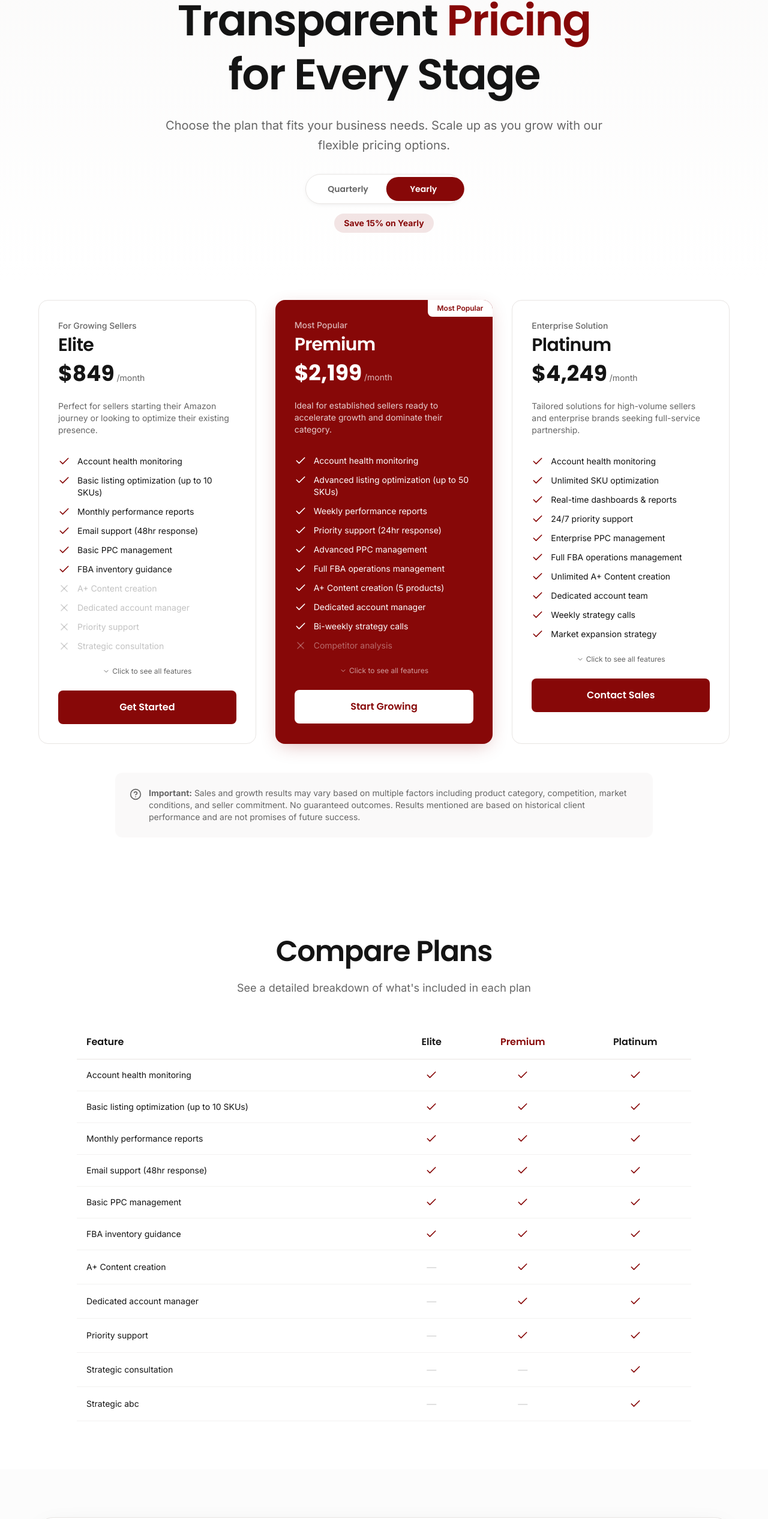
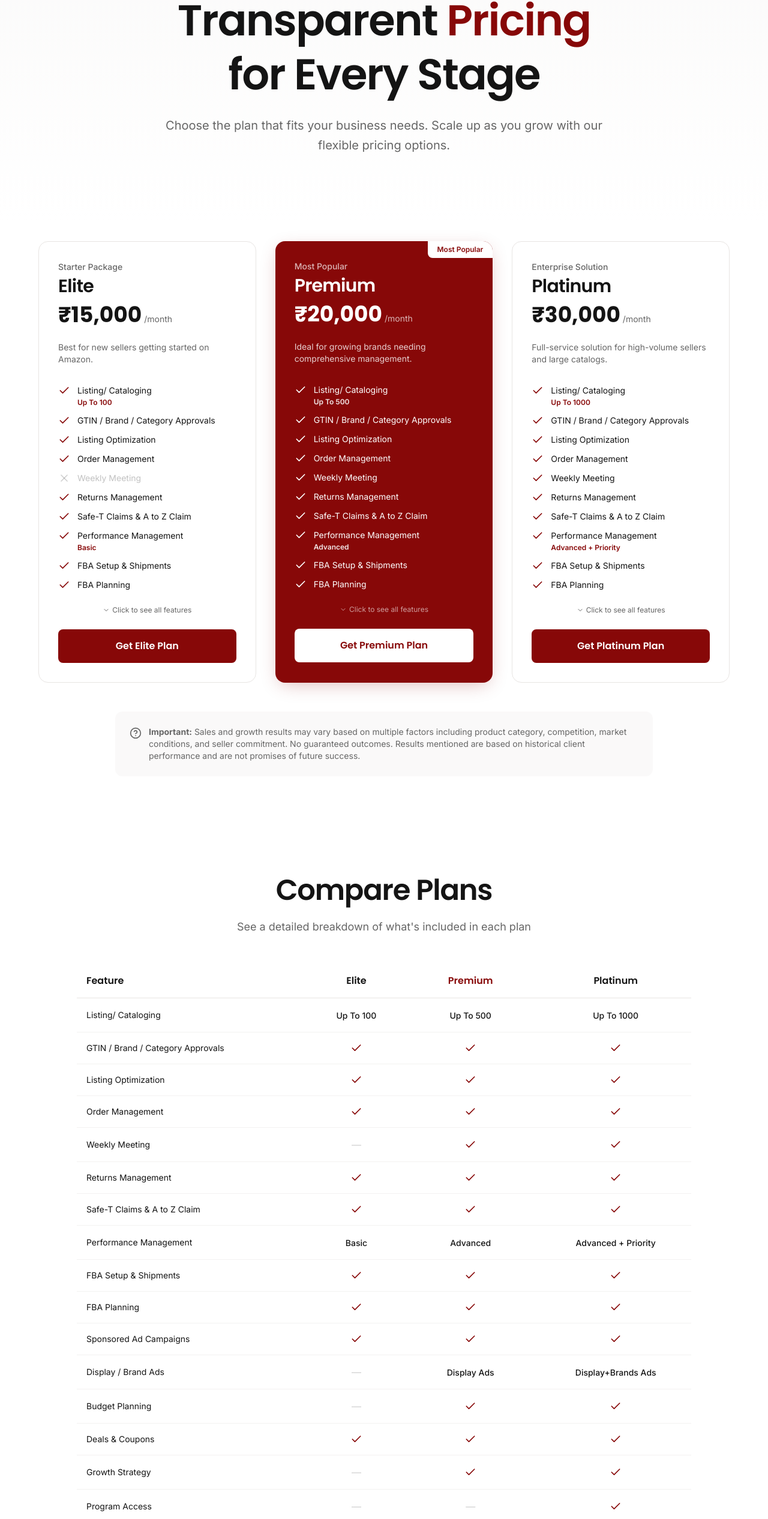
Before and after one commit to AtulBangre/fakhri-next, a Next.js app: page /pricing in a window 1280 px wide. Shown: the part 219-2751 px from the top of the page at 60% size. Built offline with nearby package versions, Linux system fonts and the light colour scheme.

Commit message:
Pricing Table content had been updated and yearly toggle button has been removed

```diff
--- a/components/pricing/PricingContent.jsx
+++ b/components/pricing/PricingContent.jsx
@@ -21,7 +21,8 @@ import { useState } from 'react';
 import { within2HoursData } from '@/data/contact';
 
 export default function PricingContent() {
-    const [billingCycle, setBillingCycle] = useState('yearly');
+    // Billing cycle state removed as pricing is flat monthly
+
 
     return (
         <>
@@ -39,50 +40,8 @@ export default function PricingContent() {
                                 with our flexible pricing options.
                             </p>
 
-                            {/* Billing Toggle - Pill Style */}
-                            <div className="flex flex-col items-center mt-8 gap-4">
-                                <div className="relative flex w-max p-1 bg-background border border-border rounded-full shadow-sm">
-                                    {/* Sliding Active Background */}
-                                    <motion.div
-                                        className="absolute top-1 bottom-1 bg-primary rounded-full z-0"
-                                        initial={false}
-                                        animate={{
-                                            x: billingCycle === 'quarterly' ? 0 : '100%',
-                                            width: '50%'
-                                        }}
-                                        transition={{ type: "spring", stiffness: 400, damping: 30 }}
-                                    />
+                            {/* Billing Toggle Removed */}
 
-                                    {/* Quarterly Option */}
-                                    <button
-                                        onClick={() => setBillingCycle('quarterly')}
-                                        className={`relative z-10 px-8 py-2.5 min-w-[120px] text-sm font-poppins font-semibold rounded-full transition-colors duration-200 ${billingCycle === 'quarterly' ? 'text-primary-foreground' : 'text-muted-foreground hover:text-foreground'}`}
-                                    >
-                                        Quarterly
-                                    </button>
-
-                                    {/* Yearly Option */}
-                                    <button
-                                        onClick={() => setBillingCycle('yearly')}
-                                        className={`relative z-10 px-8 py-2.5 min-w-[120px] text-sm font-poppins font-semibold rounded-full transition-colors duration-200 ${billingCycle === 'yearly' ? 'text-primary-foreground' : 'text-muted-foreground hover:text-foreground'}`}
-                                    >
-                                        Yearly
-                                    </button>
-                                </div>
-
-                                {/* Dynamic Offer Text */}
-                                <AnimatePresence mode="wait">
-                                    <motion.span
-                                        key={billingCycle}
-                                        initial={{ opacity: 0, y: -10 }}
-                                        animate={{ opacity: 1, y: 0 }}
-                                        exit={{ opacity: 0, y: 10 }}
-                                        className="text-sm font-bold text-primary bg-primary/10 px-4 py-1.5 rounded-full"
-                                    >
-                                        {billingCycle === 'quarterly' ? 'Save 5% on Quarterly' : 'Save 15% on Yearly'}
-                                    </motion.span>
-                                </AnimatePresence>
-                            </div>
                         </div>
                     </ScrollReveal>
                 </div>
@@ -97,7 +56,8 @@ export default function PricingContent() {
                                 key={plan.id}
                                 plan={{
                                     ...plan,
-                                    price: plan.prices[billingCycle]
+                                    ...plan,
+                                    price: plan.prices.monthly
                                 }}
                                 index={index}
                             />
@@ -160,7 +120,9 @@ export default function PricingContent() {
                                             <td className="py-4 px-4 text-sm">{feature.text}</td>
                                             {pricingPlans.map((plan) => (
                                                 <td key={plan.id} className="text-center py-4 px-4">
-                                                    {plan.features[idx].included ? (
+                                                    {typeof plan.features[idx].value === 'string' ? (
+                                                        <span className="text-sm font-medium text-foreground">{plan.features[idx].value}</span>
+                                                    ) : plan.features[idx].included ? (
                                                         <Check className="w-5 h-5 text-primary mx-auto" />
                                                     ) : (
                                                         <span className="text-muted-foreground/30">—</span>
--- a/components/ui/PricingCard.jsx
+++ b/components/ui/PricingCard.jsx
@@ -81,6 +81,11 @@ export const PricingCard = ({ plan, index }) => {
                                         : 'text-muted-foreground/40'
                                     }`}>
                                     {feature.text}
+                                    {feature.value && typeof feature.value === 'string' && (
+                                        <span className={`block text-xs font-semibold mt-0.5 ${plan.highlighted ? 'text-primary-foreground/90' : 'text-primary'}`}>
+                                            {feature.value}
+                                        </span>
+                                    )}
                                 </span>
                             </li>
                         ))}
--- a/data/pricing.js
+++ b/data/pricing.js
@@ -3,80 +3,122 @@ export const pricingPlans = [
     {
         id: "elite",
         name: "Elite",
-        subtitle: "For Growing Sellers",
+        subtitle: "Starter Package",
         prices: {
-            quarterly: "$999",
-            yearly: "$849"
+            monthly: "₹15,000",
         },
         period: "/month",
-        description: "Perfect for sellers starting their Amazon journey or looking to optimize their existing presence.",
+        description: "Best for new sellers getting started on Amazon.",
         highlighted: false,
         features: [
-            { text: "Account health monitoring", included: true },
-            { text: "Basic listing optimization (up to 10 SKUs)", included: true },
-            { text: "Monthly performance reports", included: true },
-            { text: "Email support (48hr response)", included: true },
-            { text: "Basic PPC management", included: true },
-            { text: "FBA inventory guidance", included: true },
-            { text: "A+ Content creation", included: false },
-            { text: "Dedicated account manager", included: false },
-            { text: "Priority support", included: false },
-            { text: "Strategic consultation", included: false },
-            { text: "Strategic abc", included: false }
+            { text: "Listing/ Cataloging", value: "Up To 100", included: true },
+            { text: "GTIN / Brand / Category Approvals", value: true, included: true },
+            { text: "Listing Optimization", value: true, included: true },
+            { text: "Order Management", value: true, included: true },
+            { text: "Weekly Meeting", value: false, included: false },
+            { text: "Returns Management", value: true, included: true },
+            { text: "Safe-T Claims & A to Z Claim", value: true, included: true },
+            { text: "Performance Management", value: "Basic", included: true },
+            { text: "FBA Setup & Shipments", value: true, included: true },
+            { text: "FBA Planning", value: true, included: true },
+            { text: "Sponsored Ad Campaigns", value: true, included: true },
+            { text: "Display / Brand Ads", value: false, included: false },
+            { text: "Budget Planning", value: false, included: false },
+            { text: "Deals & Coupons", value: true, included: true },
+            { text: "Growth Strategy", value: false, included: false },
+            { text: "Program Access", value: false, included: false },
+            { text: "Pricing Determination", value: true, included: true },
+            { text: "Product Recommendations", value: false, included: false },
+            { text: "A+ / EBC + Infographics", value: false, included: false },
+            { text: "SEO & Keywords", value: "Basic", included: true },
+            { text: "Competitor Analysis", value: false, included: false },
+            { text: "Custom Reports", value: false, included: false },
+            { text: "M.T.R. Tax Reports & Invoices", value: true, included: true },
+            { text: "Payment Reconciliation Report", value: false, included: false },
+            { text: "Daily Monitoring", value: true, included: true },
+            { text: "Priority Support", value: false, included: false },
         ],
-        cta: "Get Started",
+        cta: "Get Elite Plan",
     },
     {
         id: "premium",
         name: "Premium",
         subtitle: "Most Popular",
         prices: {
-            quarterly: "$2,499",
-            yearly: "$2,199"
+            monthly: "₹20,000",
         },
         period: "/month",
-        description: "Ideal for established sellers ready to accelerate growth and dominate their category.",
+        description: "Ideal for growing brands needing comprehensive management.",
         highlighted: true,
         features: [
-            { text: "Account health monitoring", included: true },
-            { text: "Advanced listing optimization (up to 50 SKUs)", included: true },
-            { text: "Weekly performance reports", included: true },
-            { text: "Priority support (24hr response)", included: true },
-            { text: "Advanced PPC management", included: true },
-            { text: "Full FBA operations management", included: true },
-            { text: "A+ Content creation (5 products)", included: true },
-            { text: "Dedicated account manager", included: true },
-            { text: "Bi-weekly strategy calls", included: true },
-            { text: "Competitor analysis", included: false },
-            { text: "Strategic abc", included: false }
+            { text: "Listing/ Cataloging", value: "Up To 500", included: true },
+            { text: "GTIN / Brand / Category Approvals", value: true, included: true },
+            { text: "Listing Optimization", value: true, included: true },
+            { text: "Order Management", value: true, included: true },
+            { text: "Weekly Meeting", value: true, included: true },
+            { text: "Returns Management", value: true, included: true },
+            { text: "Safe-T Claims & A to Z Claim", value: true, included: true },
+            { text: "Performance Management", value: "Advanced", included: true },
+            { text: "FBA Setup & Shipments", value: true, included: true },
+            { text: "FBA Planning", value: true, included: true },
+            { text: "Sponsored Ad Campaigns", value: true, included: true },
+            { text: "Display / Brand Ads", value: "Display Ads", included: true },
+            { text: "Budget Planning", value: true, included: true },
+            { text: "Deals & Coupons", value: true, included: true },
+            { text: "Growth Strategy", value: true, included: true },
+            { text: "Program Access", value: false, included: false },
+            { text: "Pricing Determination", value: true, included: true },
+            { text: "Product Recommendations", value: true, included: true },
+            { text: "A+ / EBC + Infographics", value: "5 EBC + 5 InfoGFX", included: true },
+            { text: "SEO & Keywords", value: "Monthly 1 Time", included: true },
+            { text: "Competitor Analysis", value: false, included: false },
+            { text: "Custom Reports", value: true, included: true },
+            { text: "M.T.R. Tax Reports & Invoices", value: false, included: false },
+            { text: "Payment Reconciliation Report", value: false, included: false },
+            { text: "Daily Monitoring", value: true, included: true },
+            { text: "Priority Support", value: false, included: false },
         ],
-        cta: "Start Growing",
+        cta: "Get Premium Plan",
     },
     {
         id: "platinum",
         name: "Platinum",
         subtitle: "Enterprise Solution",
         prices: {
-            quarterly: "$4,999",
-            yearly: "$4,249"
+            monthly: "₹30,000",
         },
         period: "/month",
-        description: "Tailored solutions for high-volume sellers and enterprise brands seeking full-service partnership.",
+        description: "Full-service solution for high-volume sellers and large catalogs.",
         highlighted: false,
         features: [
-            { text: "Account health monitoring", included: true },
-            { text: "Unlimited SKU optimization", included: true },
-            { text: "Real-time dashboards & reports", included: true },
-            { text: "24/7 priority support", included: true },
-            { text: "Enterprise PPC management", included: true },
-            { text: "Full FBA operations management", included: true },
-            { text: "Unlimited A+ Content creation", included: true },
-            { text: "Dedicated account team", included: true },
-            { text: "Weekly strategy calls", included: true },
-            { text: "Market expansion strategy", included: true },
-            { text: "Strategic abc", included: true }
+            { text: "Listing/ Cataloging", value: "Up To 1000", included: true },
+            { text: "GTIN / Brand / Category Approvals", value: true, included: true },
+            { text: "Listing Optimization", value: true, included: true },
+            { text: "Order Management", value: true, included: true },
+            { text: "Weekly Meeting", value: true, included: true },
+            { text: "Returns Management", value: true, included: true },
+            { text: "Safe-T Claims & A to Z Claim", value: true, included: true },
+            { text: "Performance Management", value: "Advanced + Priority", included: true },
+            { text: "FBA Setup & Shipments", value: true, included: true },
+            { text: "FBA Planning", value: true, included: true },
+            { text: "Sponsored Ad Campaigns", value: true, included: true },
+            { text: "Display / Brand Ads", value: "Display+Brands Ads", included: true },
+            { text: "Budget Planning", value: true, included: true },
+            { text: "Deals & Coupons", value: true, included: true },
+            { text: "Growth Strategy", value: true, included: true },
+            { text: "Program Access", value: true, included: true },
+            { text: "Pricing Determination", value: true, included: true },
+            { text: "Product Recommendations", value: true, included: true },
+            { text: "A+ / EBC + Infographics", value: "10 EBC + 10 InfoGFX", included: true },
+            { text: "SEO & Keywords", value: "Monthly 3 Time", included: true },
+            { text: "Competitor Analysis", value: true, included: true },
+            { text: "Custom Reports", value: "Advanced", included: true },
+            { text: "M.T.R. Tax Reports & Invoices", value: true, included: true },
+            { text: "Payment Reconciliation Report", value: true, included: true },
+            { text: "Daily Monitoring", value: true, included: true },
+            { text: "Priority Support", value: true, included: true },
         ],
-        cta: "Contact Sales",
+        cta: "Get Platinum Plan",
     },
 ];
 
```
